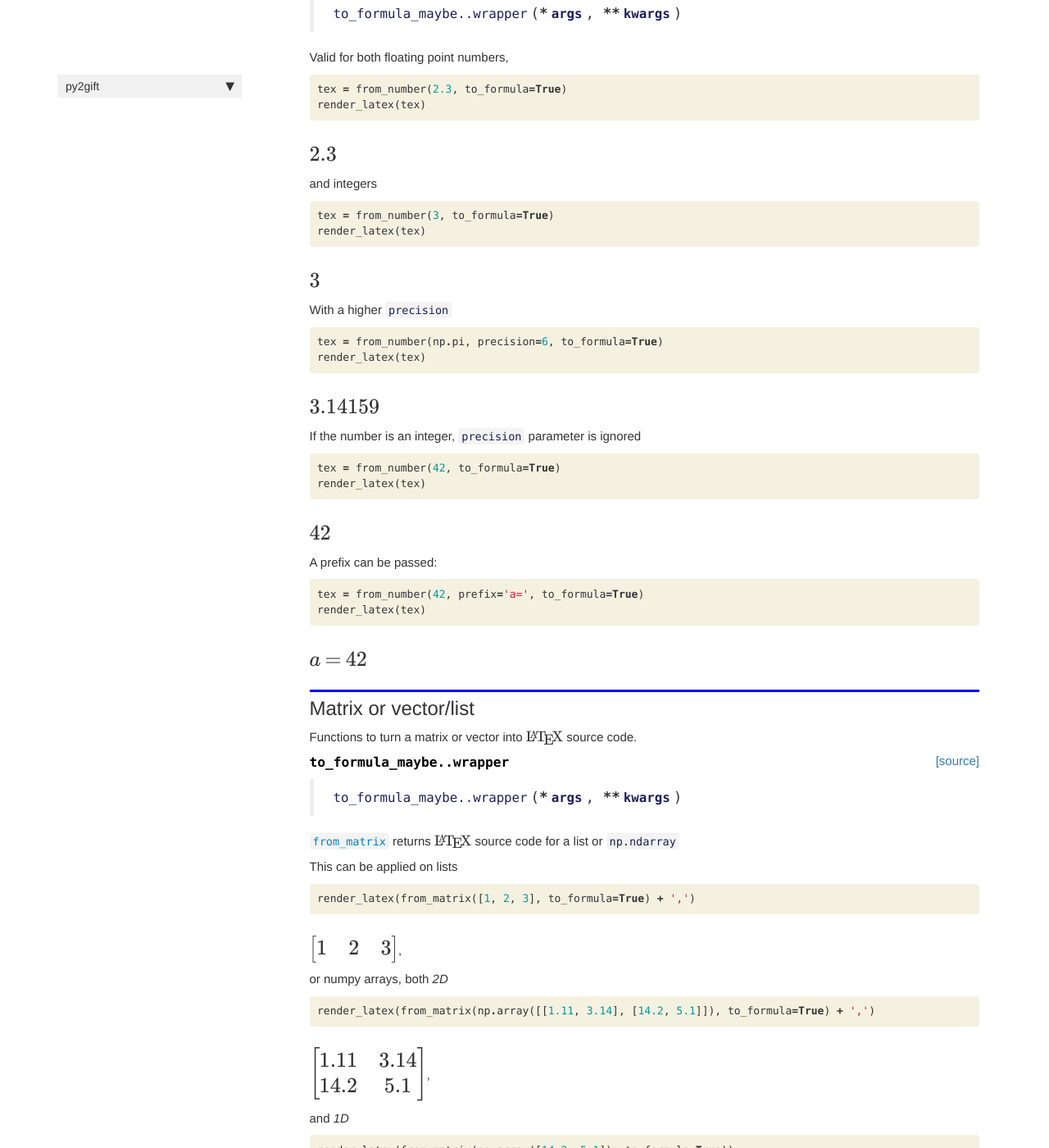
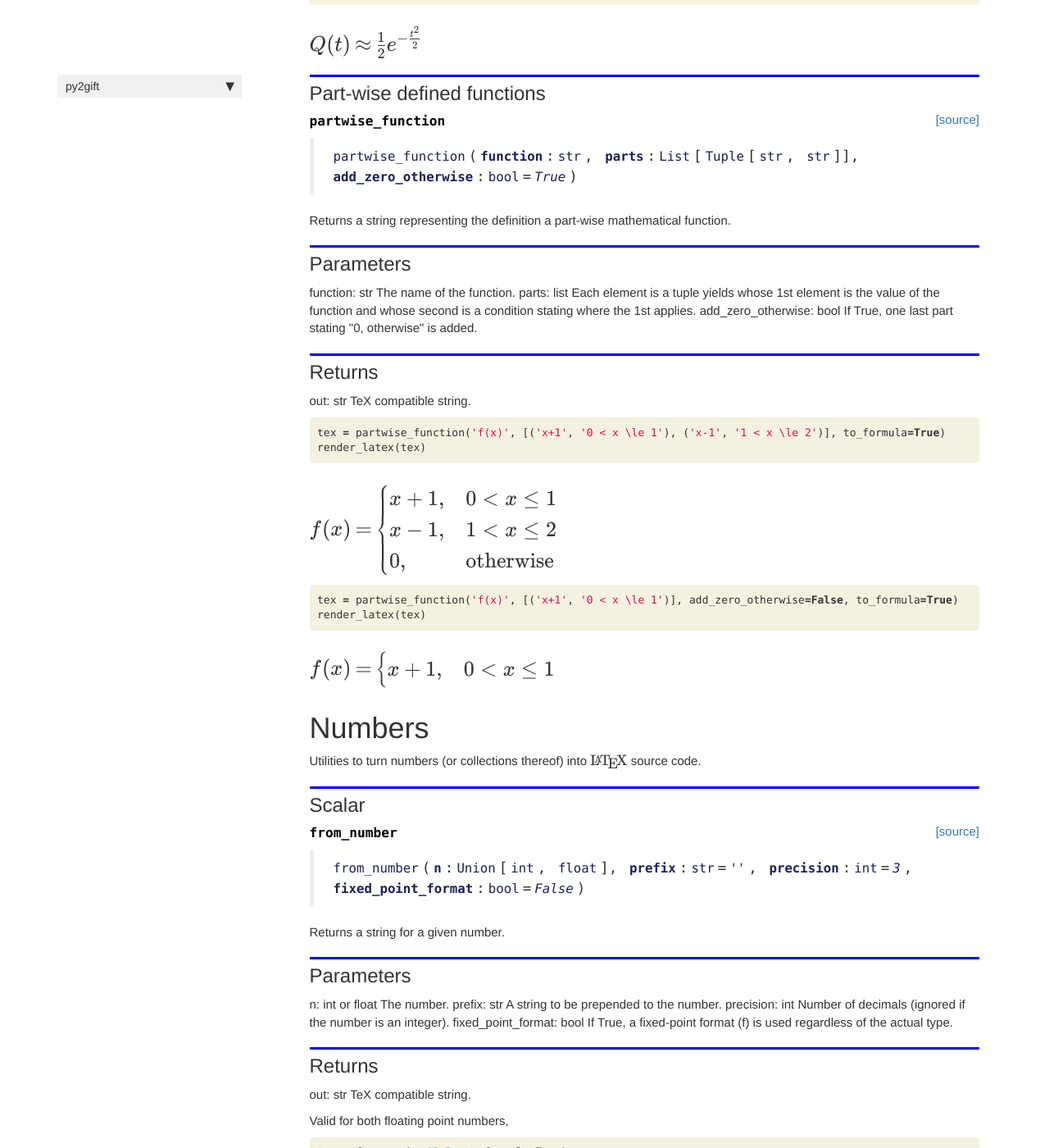
Before and after one commit to manuvazquez/py2gift, a Jekyll site: the page built from docs/tex.html, in a window 1280 px wide and 1400 px high, scrolled down 4271 px. Shown: the whole window at 82% size. Built offline with Jekyll 4.4.1, drawn with Linux system fonts in a browser that asks for light colours; nearby versions of some CDN libraries; comment, search, counter and statistics services are not loaded; some of the changed text lies outside the part shown.

Commit message:
- fix (hopefully) for the docs using "render_latex"

```diff
--- a/docs/markdown.html
+++ b/docs/markdown.html
@@ -58,7 +58,7 @@
 
 
 <div class="output_markdown rendered_html output_subarea ">
-<h4 id="markdown_header" class="doc_header"><code>markdown_header</code><a href="https://github.com/manuvazquez/py2gift/tree/master/py2gift/markdown.py#L22" class="source_link" style="float:right">[source]</a></h4><blockquote><p><code>markdown_header</code>(<strong><code>text</code></strong>:<code>str</code>, <strong><code>template</code></strong>:<code>Template</code>=<em><code>&lt;string.Template object at 0x7eff4c8a2370&gt;</code></em>)</p>
+<h4 id="markdown_header" class="doc_header"><code>markdown_header</code><a href="https://github.com/manuvazquez/py2gift/tree/master/py2gift/markdown.py#L22" class="source_link" style="float:right">[source]</a></h4><blockquote><p><code>markdown_header</code>(<strong><code>text</code></strong>:<code>str</code>, <strong><code>template</code></strong>:<code>Template</code>=<em><code>&lt;string.Template object at 0x7fb6b38d1f10&gt;</code></em>)</p>
 </blockquote>
 <p>Returns a markdown header for a given text.</p>
 <h2 id="Parameters">Parameters<a class="anchor-link" href="#Parameters"> </a></h2><p>text : str
--- a/docs/sample_1.html
+++ b/docs/sample_1.html
@@ -611,7 +611,7 @@
         <span class="n">im</span> <span class="o">=</span> <span class="n">ax</span><span class="o">.</span><span class="n">imshow</span><span class="p">(</span><span class="n">matrix</span><span class="p">)</span>
 
         <span class="c1"># image must be saved as an svg...</span>
-        <span class="n">heatmap</span> <span class="o">=</span> <span class="s1">&#39;images/heatmap.svg&#39;</span>
+        <span class="n">heatmap</span> <span class="o">=</span> <span class="s1">&#39;heatmap.svg&#39;</span>
 
         <span class="c1"># however, since different &quot;versions&quot; of this question (for different random matrices) are going to</span>
         <span class="c1"># be created, we must make sure to choose a different name for each one; one way of achieving this is</span>
@@ -647,7 +647,7 @@
 <div class="output_markdown rendered_html output_subarea output_execute_result">
 <p><span style="font-family:Papyrus; font-size:2em;">Statement</span></p>
 <p>Consider the heatmap</p>
-<p><img src="images/heatmap_0_37454011884736250_95071430640991620_73199394181140510_5986584841970366.svg" alt=""></p>
+<p><img src="heatmap_0_37454011884736250_95071430640991620_73199394181140510_5986584841970366.svg" alt=""></p>
 <p>Now what?</p>
 <p><em>Estimated time: 5 minutes</em></p>
 <p><span style="font-family:Papyrus; font-size:2em;">Feedback</span></p>
--- a/docs/tex.html
+++ b/docs/tex.html
@@ -376,7 +376,7 @@
 
 
 <div class="output_markdown rendered_html output_subarea ">
-<h4 id="join" class="doc_header"><code>join</code><a href="https://github.com/manuvazquez/py2gift/tree/master/py2gift/tex.py#L35" class="source_link" style="float:right">[source]</a></h4><blockquote><p><code>join</code>(<strong><code>strings_list</code></strong>:<code>List</code>[<code>str</code>], <strong><code>nexus</code></strong>:<code>str</code>=<em><code>'and'</code></em>, <strong><code>to_formula</code></strong>:<code>bool</code>=<em><code>True</code></em>)</p>
+<h4 id="join" class="doc_header"><code>join</code><a href="https://github.com/manuvazquez/py2gift/tree/master/py2gift/tex.py#L38" class="source_link" style="float:right">[source]</a></h4><blockquote><p><code>join</code>(<strong><code>strings_list</code></strong>:<code>List</code>[<code>str</code>], <strong><code>nexus</code></strong>:<code>str</code>=<em><code>'and'</code></em>, <strong><code>to_formula</code></strong>:<code>bool</code>=<em><code>True</code></em>)</p>
 </blockquote>
 <p>Enumerates the strings in a list, optionally enclosing every element between <code>$</code>s.</p>
 <h2 id="Parameters">Parameters<a class="anchor-link" href="#Parameters"> </a></h2><p>strings_list: list
@@ -541,8 +541,17 @@
 
 
 <div class="output_markdown rendered_html output_subarea ">
-<h4 id="to_formula_maybe.<locals>.wrapper" class="doc_header"><code>to_formula_maybe.<locals>.wrapper</code><a href="https://github.com/manuvazquez/py2gift/tree/master/py2gift/tex.py#L16" class="source_link" style="float:right">[source]</a></h4><blockquote><p><code>to_formula_maybe.<locals>.wrapper</code>(<strong>*<code>args</code></strong>, <strong>**<code>kwargs</code></strong>)</p>
+<h4 id="gaussian_pdf" class="doc_header"><code>gaussian_pdf</code><a href="https://github.com/manuvazquez/py2gift/tree/master/py2gift/tex.py#L69" class="source_link" style="float:right">[source]</a></h4><blockquote><p><code>gaussian_pdf</code>(<strong><code>x</code></strong>:<code>str</code>=<em><code>'x'</code></em>, <strong><code>mean</code></strong>:<code>str</code>=<em><code>'\\mu'</code></em>, <strong><code>variance</code></strong>:<code>str</code>=<em><code>'\\sigma^2'</code></em>)</p>
 </blockquote>
+<p>Returns a string representing the probability density function for a Gaussian distribution.</p>
+<h2 id="Parameters">Parameters<a class="anchor-link" href="#Parameters"> </a></h2><p>x: str
+    The random variable.
+mean: str, optional
+    The mean of the random variable.
+variance: str, optional
+    The variance of the random variable.</p>
+<h2 id="Returns">Returns<a class="anchor-link" href="#Returns"> </a></h2><p>out: str
+    TeX compatible string.</p>
 
 </div>
 
@@ -658,8 +667,13 @@
 
 
 <div class="output_markdown rendered_html output_subarea ">
-<h4 id="to_formula_maybe.<locals>.wrapper" class="doc_header"><code>to_formula_maybe.<locals>.wrapper</code><a href="https://github.com/manuvazquez/py2gift/tree/master/py2gift/tex.py#L16" class="source_link" style="float:right">[source]</a></h4><blockquote><p><code>to_formula_maybe.<locals>.wrapper</code>(<strong>*<code>args</code></strong>, <strong>**<code>kwargs</code></strong>)</p>
+<h4 id="q_function_approximation" class="doc_header"><code>q_function_approximation</code><a href="https://github.com/manuvazquez/py2gift/tree/master/py2gift/tex.py#L92" class="source_link" style="float:right">[source]</a></h4><blockquote><p><code>q_function_approximation</code>(<strong><code>x</code></strong>:<code>str</code>=<em><code>'x'</code></em>)</p>
 </blockquote>
+<p>Returns a string representing the Stirling approximation for the Q function.</p>
+<h2 id="Parameters">Parameters<a class="anchor-link" href="#Parameters"> </a></h2><p>x: str
+    The argument of the Q function.</p>
+<h2 id="Returns">Returns<a class="anchor-link" href="#Returns"> </a></h2><p>out: str
+    TeX compatible string.</p>
 
 </div>
 
@@ -775,8 +789,17 @@
 
 
 <div class="output_markdown rendered_html output_subarea ">
-<h4 id="to_formula_maybe.<locals>.wrapper" class="doc_header"><code>to_formula_maybe.<locals>.wrapper</code><a href="https://github.com/manuvazquez/py2gift/tree/master/py2gift/tex.py#L16" class="source_link" style="float:right">[source]</a></h4><blockquote><p><code>to_formula_maybe.<locals>.wrapper</code>(<strong>*<code>args</code></strong>, <strong>**<code>kwargs</code></strong>)</p>
+<h4 id="partwise_function" class="doc_header"><code>partwise_function</code><a href="https://github.com/manuvazquez/py2gift/tree/master/py2gift/tex.py#L111" class="source_link" style="float:right">[source]</a></h4><blockquote><p><code>partwise_function</code>(<strong><code>function</code></strong>:<code>str</code>, <strong><code>parts</code></strong>:<code>List</code>[<code>Tuple</code>[<code>str</code>, <code>str</code>]], <strong><code>add_zero_otherwise</code></strong>:<code>bool</code>=<em><code>True</code></em>)</p>
 </blockquote>
+<p>Returns a string representing the definition a part-wise mathematical function.</p>
+<h2 id="Parameters">Parameters<a class="anchor-link" href="#Parameters"> </a></h2><p>function: str
+    The name of the function.
+parts: list
+    Each element is a tuple yields whose 1st element is the value of the function and whose second is a condition stating where the 1st applies.
+add_zero_otherwise: bool
+    If True, one last part stating "0, otherwise" is added.</p>
+<h2 id="Returns">Returns<a class="anchor-link" href="#Returns"> </a></h2><p>out: str
+    TeX compatible string.</p>
 
 </div>
 
@@ -895,8 +918,19 @@
 
 
 <div class="output_markdown rendered_html output_subarea ">
-<h4 id="to_formula_maybe.<locals>.wrapper" class="doc_header"><code>to_formula_maybe.<locals>.wrapper</code><a href="https://github.com/manuvazquez/py2gift/tree/master/py2gift/tex.py#L16" class="source_link" style="float:right">[source]</a></h4><blockquote><p><code>to_formula_maybe.<locals>.wrapper</code>(<strong>*<code>args</code></strong>, <strong>**<code>kwargs</code></strong>)</p>
+<h4 id="from_number" class="doc_header"><code>from_number</code><a href="https://github.com/manuvazquez/py2gift/tree/master/py2gift/tex.py#L148" class="source_link" style="float:right">[source]</a></h4><blockquote><p><code>from_number</code>(<strong><code>n</code></strong>:<code>Union</code>[<code>int</code>, <code>float</code>], <strong><code>prefix</code></strong>:<code>str</code>=<em><code>''</code></em>, <strong><code>precision</code></strong>:<code>int</code>=<em><code>3</code></em>, <strong><code>fixed_point_format</code></strong>:<code>bool</code>=<em><code>False</code></em>)</p>
 </blockquote>
+<p>Returns a string for a given number.</p>
+<h2 id="Parameters">Parameters<a class="anchor-link" href="#Parameters"> </a></h2><p>n: int or float
+    The number.
+prefix: str
+    A string to be prepended to the number.
+precision: int
+    Number of decimals (ignored if the number is an integer).
+fixed_point_format: bool
+    If True, a fixed-point format (f) is used regardless of the actual type.</p>
+<h2 id="Returns">Returns<a class="anchor-link" href="#Returns"> </a></h2><p>out: str
+    TeX compatible string.</p>
 
 </div>
 
@@ -1144,8 +1178,15 @@
 
 
 <div class="output_markdown rendered_html output_subarea ">
-<h4 id="to_formula_maybe.<locals>.wrapper" class="doc_header"><code>to_formula_maybe.<locals>.wrapper</code><a href="https://github.com/manuvazquez/py2gift/tree/master/py2gift/tex.py#L16" class="source_link" style="float:right">[source]</a></h4><blockquote><p><code>to_formula_maybe.<locals>.wrapper</code>(<strong>*<code>args</code></strong>, <strong>**<code>kwargs</code></strong>)</p>
+<h4 id="from_matrix" class="doc_header"><code>from_matrix</code><a href="https://github.com/manuvazquez/py2gift/tree/master/py2gift/tex.py#L177" class="source_link" style="float:right">[source]</a></h4><blockquote><p><code>from_matrix</code>(<strong><code>m</code></strong>:<code>Union</code>[<code>list</code>, <code>ndarray</code>], <strong><code>float_point_precision</code></strong>:<code>int</code>=<em><code>3</code></em>)</p>
 </blockquote>
+<p>Returns a string for a given array or matrix.</p>
+<h2 id="Parameters">Parameters<a class="anchor-link" href="#Parameters"> </a></h2><p>m: list or ndarray
+    A numpy array or a list.
+float_point_precision: int
+    Number of decimals (ignored if the number is an integer).</p>
+<h2 id="Returns">Returns<a class="anchor-link" href="#Returns"> </a></h2><p>out: str
+    TeX compatible string.</p>
 
 </div>
 
@@ -1414,8 +1455,25 @@
 
 
 <div class="output_markdown rendered_html output_subarea ">
-<h4 id="to_formula_maybe.<locals>.wrapper" class="doc_header"><code>to_formula_maybe.<locals>.wrapper</code><a href="https://github.com/manuvazquez/py2gift/tree/master/py2gift/tex.py#L16" class="source_link" style="float:right">[source]</a></h4><blockquote><p><code>to_formula_maybe.<locals>.wrapper</code>(<strong>*<code>args</code></strong>, <strong>**<code>kwargs</code></strong>)</p>
+<h4 id="dot_product" class="doc_header"><code>dot_product</code><a href="https://github.com/manuvazquez/py2gift/tree/master/py2gift/tex.py#L207" class="source_link" style="float:right">[source]</a></h4><blockquote><p><code>dot_product</code>(<strong><code>lhs_template</code></strong>:<code>str</code>, <strong><code>lhs</code></strong>:<code>list</code>, <strong><code>rhs_template</code></strong>:<code>str</code>, <strong><code>rhs</code></strong>:<code>list</code>, <strong><code>product_operator</code></strong>:<code>str</code>=<em><code>''</code></em>, <strong><code>addition_operator</code></strong>:<code>str</code>=<em><code>'+'</code></em>)</p>
 </blockquote>
+<p>Returns a string for the dot product of two vectors, regardless of whether they are symbols or numbers.</p>
+<h2 id="Parameters">Parameters<a class="anchor-link" href="#Parameters"> </a></h2><p>lhs_template: str
+    Left-hand side template; it should include a replacement field ({}) that will be replaced by one of
+    the elements in <code>lhs</code>
+lhs: list
+    Left-hand side elements.
+rhs_template: str
+    Right-hand side template; it should include a replacement field ({}) that will be replaced by one of
+    the elements in <code>rhs</code>
+rhs: list
+    Right-hand side elements.
+product_operator: str
+    Symbol to be used as product operator.
+addition_operator: str
+    Symbol to be used as addition operator.</p>
+<h2 id="Returns">Returns<a class="anchor-link" href="#Returns"> </a></h2><p>out: str
+    TeX compatible string.</p>
 
 </div>
 
@@ -1517,7 +1575,7 @@
 
 
 <div class="output_markdown rendered_html output_subarea ">
-<h4 id="to_formula_maybe.<locals>.wrapper" class="doc_header"><code>to_formula_maybe.<locals>.wrapper</code><a href="https://github.com/manuvazquez/py2gift/tree/master/py2gift/tex.py#L16" class="source_link" style="float:right">[source]</a></h4><blockquote><p><code>to_formula_maybe.<locals>.wrapper</code>(<strong>*<code>args</code></strong>, <strong>**<code>kwargs</code></strong>)</p>
+<h4 id="total_probability" class="doc_header"><code>total_probability</code><a href="https://github.com/manuvazquez/py2gift/tree/master/py2gift/tex.py#L240" class="source_link" style="float:right">[source]</a></h4><blockquote><p><code>total_probability</code>(<strong><code>fixed_symbol</code></strong>:<code>str</code>, <strong><code>varying_symbol_template</code></strong>:<code>str</code>, <strong><code>n</code></strong>:<code>int</code>, <strong><code>start_at</code></strong>:<code>int</code>=<em><code>1</code></em>)</p>
 </blockquote>
 
 </div>
@@ -1639,7 +1697,7 @@
 
 
 <div class="output_markdown rendered_html output_subarea ">
-<h4 id="enumerate_math" class="doc_header"><code>enumerate_math</code><a href="https://github.com/manuvazquez/py2gift/tree/master/py2gift/tex.py#L244" class="source_link" style="float:right">[source]</a></h4><blockquote><p><code>enumerate_math</code>(<strong><code>numbers_list</code></strong>:<code>List</code>[<code>float</code>], <strong><code>assigned_to</code></strong>:<code>Optional</code>[<code>str</code>]=<em><code>None</code></em>, <strong><code>nexus</code></strong>:<code>str</code>=<em><code>'and'</code></em>, <strong><code>precision</code></strong>:<code>int</code>=<em><code>3</code></em>, <strong><code>start_at</code></strong>:<code>int</code>=<em><code>1</code></em>)</p>
+<h4 id="enumerate_math" class="doc_header"><code>enumerate_math</code><a href="https://github.com/manuvazquez/py2gift/tree/master/py2gift/tex.py#L247" class="source_link" style="float:right">[source]</a></h4><blockquote><p><code>enumerate_math</code>(<strong><code>numbers_list</code></strong>:<code>List</code>[<code>float</code>], <strong><code>assigned_to</code></strong>:<code>Optional</code>[<code>str</code>]=<em><code>None</code></em>, <strong><code>nexus</code></strong>:<code>str</code>=<em><code>'and'</code></em>, <strong><code>precision</code></strong>:<code>int</code>=<em><code>3</code></em>, <strong><code>start_at</code></strong>:<code>int</code>=<em><code>1</code></em>)</p>
 </blockquote>
 <p>Returns a string for a enumeration of formulas.</p>
 
@@ -1810,7 +1868,7 @@
 
 
 <div class="output_markdown rendered_html output_subarea ">
-<h4 id="enumerate_assignments" class="doc_header"><code>enumerate_assignments</code><a href="https://github.com/manuvazquez/py2gift/tree/master/py2gift/tex.py#L263" class="source_link" style="float:right">[source]</a></h4><blockquote><p><code>enumerate_assignments</code>(<strong><code>lhs_template</code></strong>:<code>str</code>, <strong><code>rhs_template</code></strong>:<code>str</code>, <strong><code>rhs</code></strong>:<code>List</code>[<code>float</code>], <strong><code>nexus</code></strong>:<code>str</code>=<em><code>'and'</code></em>, <strong><code>precision</code></strong>:<code>int</code>=<em><code>3</code></em>, <strong><code>start_at</code></strong>:<code>int</code>=<em><code>1</code></em>)</p>
+<h4 id="enumerate_assignments" class="doc_header"><code>enumerate_assignments</code><a href="https://github.com/manuvazquez/py2gift/tree/master/py2gift/tex.py#L266" class="source_link" style="float:right">[source]</a></h4><blockquote><p><code>enumerate_assignments</code>(<strong><code>lhs_template</code></strong>:<code>str</code>, <strong><code>rhs_template</code></strong>:<code>str</code>, <strong><code>rhs</code></strong>:<code>List</code>[<code>float</code>], <strong><code>nexus</code></strong>:<code>str</code>=<em><code>'and'</code></em>, <strong><code>precision</code></strong>:<code>int</code>=<em><code>3</code></em>, <strong><code>start_at</code></strong>:<code>int</code>=<em><code>1</code></em>)</p>
 </blockquote>
 <p>Returns a string for a enumeration of formulas.</p>
 
@@ -1915,7 +1973,7 @@
 
 
 <div class="output_markdown rendered_html output_subarea ">
-<h4 id="expand" class="doc_header"><code>expand</code><a href="https://github.com/manuvazquez/py2gift/tree/master/py2gift/tex.py#L273" class="source_link" style="float:right">[source]</a></h4><blockquote><p><code>expand</code>(<strong><code>template</code></strong>:<code>str</code>, <strong><code>n</code></strong>:<code>int</code>, <strong><code>to_math</code></strong>:<code>bool</code>=<em><code>False</code></em>, <strong><code>nexus</code></strong>:<code>str</code>=<em><code>'and'</code></em>, <strong><code>start_at</code></strong>:<code>int</code>=<em><code>1</code></em>)</p>
+<h4 id="expand" class="doc_header"><code>expand</code><a href="https://github.com/manuvazquez/py2gift/tree/master/py2gift/tex.py#L276" class="source_link" style="float:right">[source]</a></h4><blockquote><p><code>expand</code>(<strong><code>template</code></strong>:<code>str</code>, <strong><code>n</code></strong>:<code>int</code>, <strong><code>to_math</code></strong>:<code>bool</code>=<em><code>False</code></em>, <strong><code>nexus</code></strong>:<code>str</code>=<em><code>'and'</code></em>, <strong><code>start_at</code></strong>:<code>int</code>=<em><code>1</code></em>)</p>
 </blockquote>
 <p>Expand a symbol according to a pattern.</p>
 <blockquote><blockquote><blockquote><p>util.expand('s_{}', 3, True)
--- a/docs/util.html
+++ b/docs/util.html
@@ -993,7 +993,7 @@
 
 
 <div class="output_markdown rendered_html output_subarea ">
-<h4 id="wrong_numerical_solutions_from_correct_one" class="doc_header"><code>wrong_numerical_solutions_from_correct_one</code><a href="https://github.com/manuvazquez/py2gift/tree/master/py2gift/util.py#L181" class="source_link" style="float:right">[source]</a></h4><blockquote><p><code>wrong_numerical_solutions_from_correct_one</code>(<strong><code>solution</code></strong>:<code>float</code>, <strong><code>n</code></strong>:<code>int</code>, <strong><code>min_sep</code></strong>:<code>float</code>, <strong><code>max_sep</code></strong>:<code>float</code>, <strong><code>lower_bound</code></strong>:<code>float</code>=<em><code>-inf</code></em>, <strong><code>upper_bound</code></strong>:<code>float</code>=<em><code>inf</code></em>, <strong><code>precision</code></strong>:<code>int</code>=<em><code>4</code></em>, <strong><code>to_str</code></strong>:<code>bool</code>=<em><code>True</code></em>, <strong><code>fixed_point_format</code></strong>:<code>bool</code>=<em><code>False</code></em>, <strong><code>bin_width</code></strong>:<code>Optional</code>[<code>float</code>]=<em><code>None</code></em>, <strong><code>unique</code></strong>:<code>bool</code>=<em><code>False</code></em>, <strong><code>prng</code></strong>:<code>RandomState</code>=<em><code>RandomState(MT19937) at 0x7FA63E63D140</code></em>)</p>
+<h4 id="wrong_numerical_solutions_from_correct_one" class="doc_header"><code>wrong_numerical_solutions_from_correct_one</code><a href="https://github.com/manuvazquez/py2gift/tree/master/py2gift/util.py#L181" class="source_link" style="float:right">[source]</a></h4><blockquote><p><code>wrong_numerical_solutions_from_correct_one</code>(<strong><code>solution</code></strong>:<code>float</code>, <strong><code>n</code></strong>:<code>int</code>, <strong><code>min_sep</code></strong>:<code>float</code>, <strong><code>max_sep</code></strong>:<code>float</code>, <strong><code>lower_bound</code></strong>:<code>float</code>=<em><code>-inf</code></em>, <strong><code>upper_bound</code></strong>:<code>float</code>=<em><code>inf</code></em>, <strong><code>precision</code></strong>:<code>int</code>=<em><code>4</code></em>, <strong><code>to_str</code></strong>:<code>bool</code>=<em><code>True</code></em>, <strong><code>fixed_point_format</code></strong>:<code>bool</code>=<em><code>False</code></em>, <strong><code>bin_width</code></strong>:<code>Optional</code>[<code>float</code>]=<em><code>None</code></em>, <strong><code>unique</code></strong>:<code>bool</code>=<em><code>False</code></em>, <strong><code>prng</code></strong>:<code>RandomState</code>=<em><code>RandomState(MT19937) at 0x7F75B96CB140</code></em>)</p>
 </blockquote>
 <p>Generates random numerical wrong answers given the correct one.</p>
 <h2 id="Parameters">Parameters<a class="anchor-link" href="#Parameters"> </a></h2><p>solution: float
```
Also changed, not shown: docs/question.html (+4 -4 lines), 1 other file.
